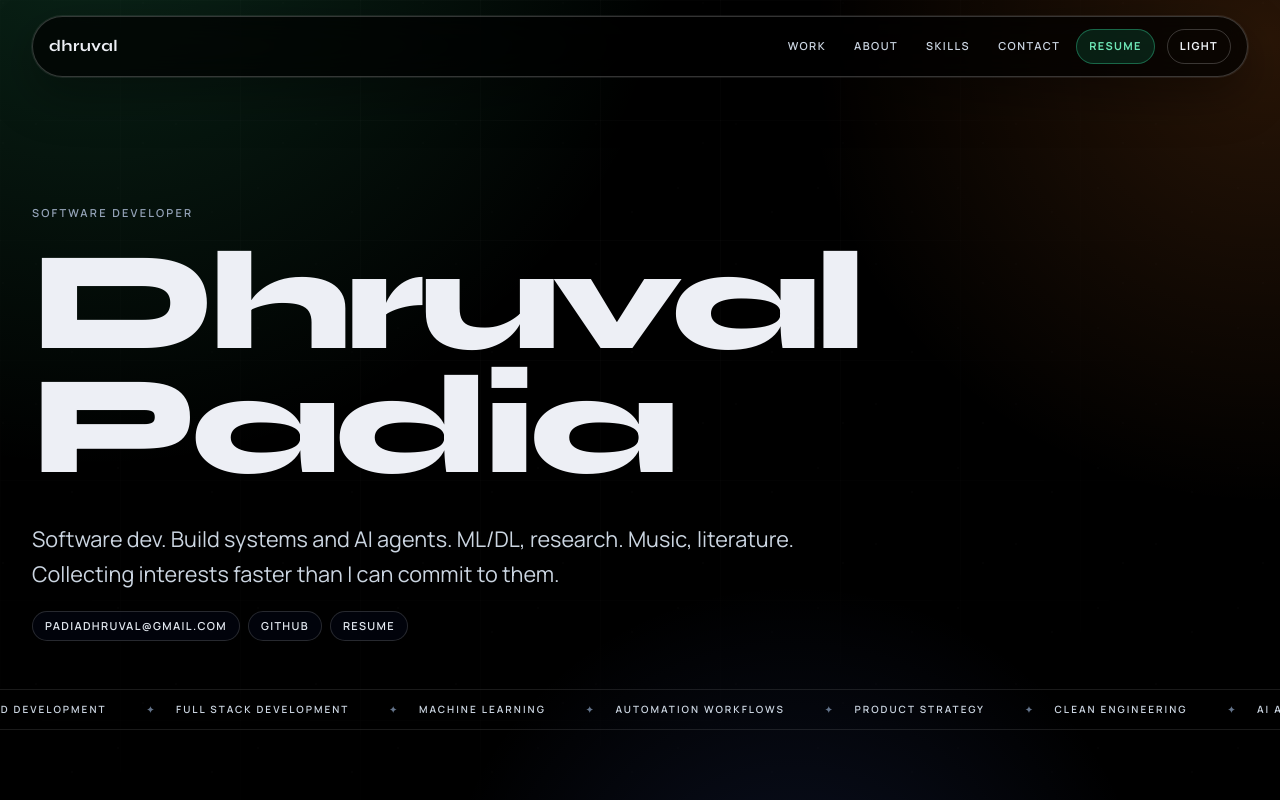
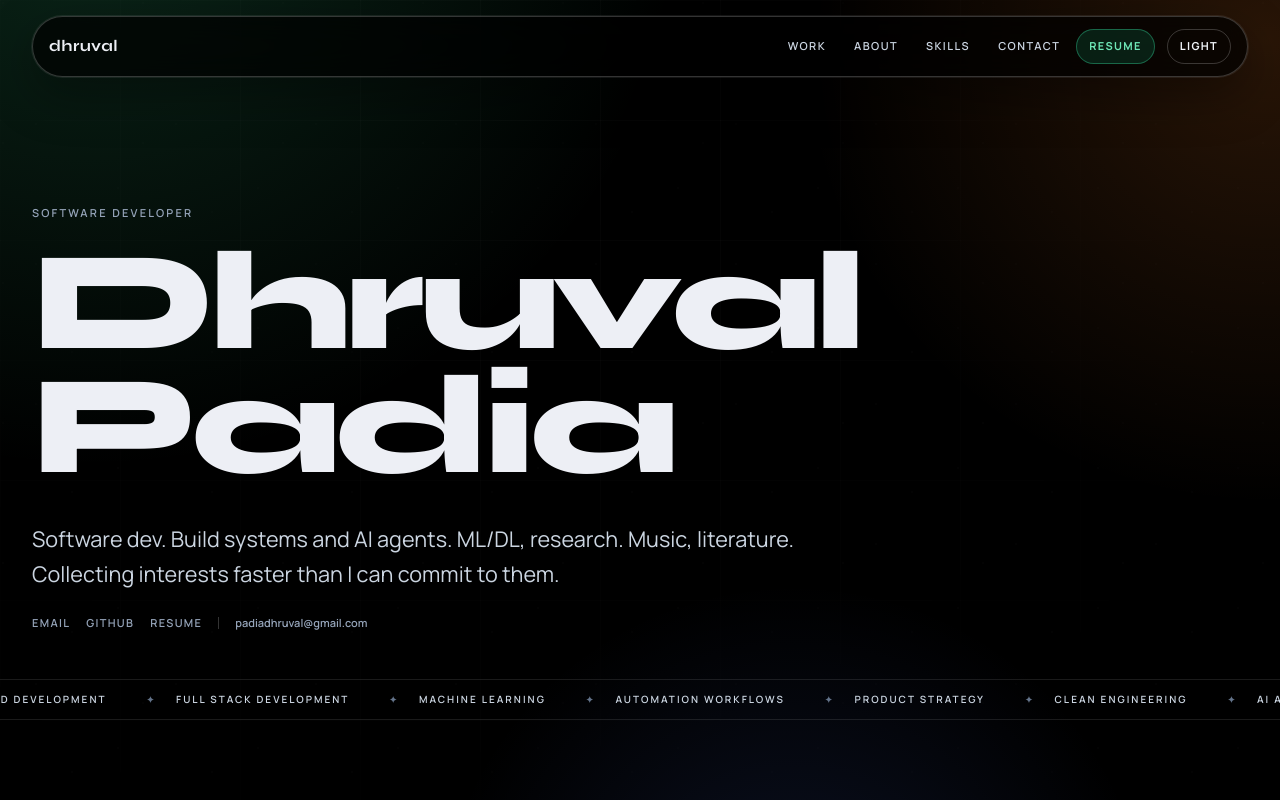
Before and after one commit to dhruval30/new-portfolio-dhruval, a React (Vite) app: page / in a window 1280 px wide. Shown: the top 800 px of the page. Built offline with nearby package versions, Linux system fonts and the light colour scheme.

Commit message:
refactor: polish action-link hierarchy and footer/section UX for cohesive layout

```diff
--- a/src/App.jsx
+++ b/src/App.jsx
@@ -104,16 +104,18 @@ function App() {
                 {profile.about[0]}
               </p>
 
-              <div className="mt-5 flex flex-wrap gap-2">
-                <a href={`mailto:${profile.email}`} className="outline-chip">
-                  {profile.email}
+              <div className="mt-6 flex flex-wrap items-center gap-4 text-[11px] font-semibold uppercase tracking-[0.12em] text-slate-500 dark:text-slate-400">
+                <a href={`mailto:${profile.email}`} className="hover:text-slate-900 dark:hover:text-white">
+                  Email
                 </a>
-                <a href={profile.github} target="_blank" rel="noopener noreferrer" className="outline-chip">
+                <a href={profile.github} target="_blank" rel="noopener noreferrer" className="hover:text-slate-900 dark:hover:text-white">
                   GitHub
                 </a>
-                <a href={profile.resume} target="_blank" rel="noopener noreferrer" className="outline-chip">
+                <a href={profile.resume} target="_blank" rel="noopener noreferrer" className="hover:text-slate-900 dark:hover:text-white">
                   Resume
                 </a>
+                <span className="hidden h-3 w-px bg-black/20 dark:bg-white/20 sm:inline-block" />
+                <span className="normal-case tracking-normal">{profile.email}</span>
               </div>
             </div>
 
@@ -260,18 +262,34 @@ function App() {
                   </div>
                 </div>
 
-                <div className="mt-6 flex flex-wrap gap-2">
-                  <a href={`mailto:${profile.email}`} className="outline-chip">
+                <div className="mt-6 rounded-2xl border border-black/10 bg-white/65 p-4 dark:border-white/10 dark:bg-black/45">
+                  <p className="section-kicker">Connect</p>
+
+                  <div className="mt-3 flex flex-wrap gap-2">
+                    <a
+                      href={`mailto:${profile.email}`}
+                      className="inline-flex items-center rounded-full border border-emerald-400/40 bg-emerald-500/15 px-4 py-2 text-[11px] font-bold uppercase tracking-[0.12em] text-emerald-700 transition hover:bg-emerald-500/25 dark:text-emerald-300"
+                    >
                       Email Me
                     </a>
                     <a
                       href={profile.resume}
                       target="_blank"
                       rel="noopener noreferrer"
-                    className="outline-chip"
+                      className="inline-flex items-center rounded-full border border-black/15 bg-white/70 px-4 py-2 text-[11px] font-bold uppercase tracking-[0.12em] text-slate-700 transition hover:border-black/30 dark:border-white/15 dark:bg-slate-950/50 dark:text-slate-200 dark:hover:border-white/40"
                     >
                       View Resume
                     </a>
+                  </div>
+
+                  <div className="mt-3 flex flex-wrap items-center gap-4 text-[11px] font-semibold uppercase tracking-[0.12em] text-slate-500 dark:text-slate-400">
+                    <a href={profile.github} target="_blank" rel="noopener noreferrer" className="hover:text-slate-900 dark:hover:text-white">
+                      GitHub ↗
+                    </a>
+                    <a href={profile.linkedin} target="_blank" rel="noopener noreferrer" className="hover:text-slate-900 dark:hover:text-white">
+                      LinkedIn ↗
+                    </a>
+                  </div>
                 </div>
               </div>
 
```
Lines whose indentation alone changed are shown as unchanged.
